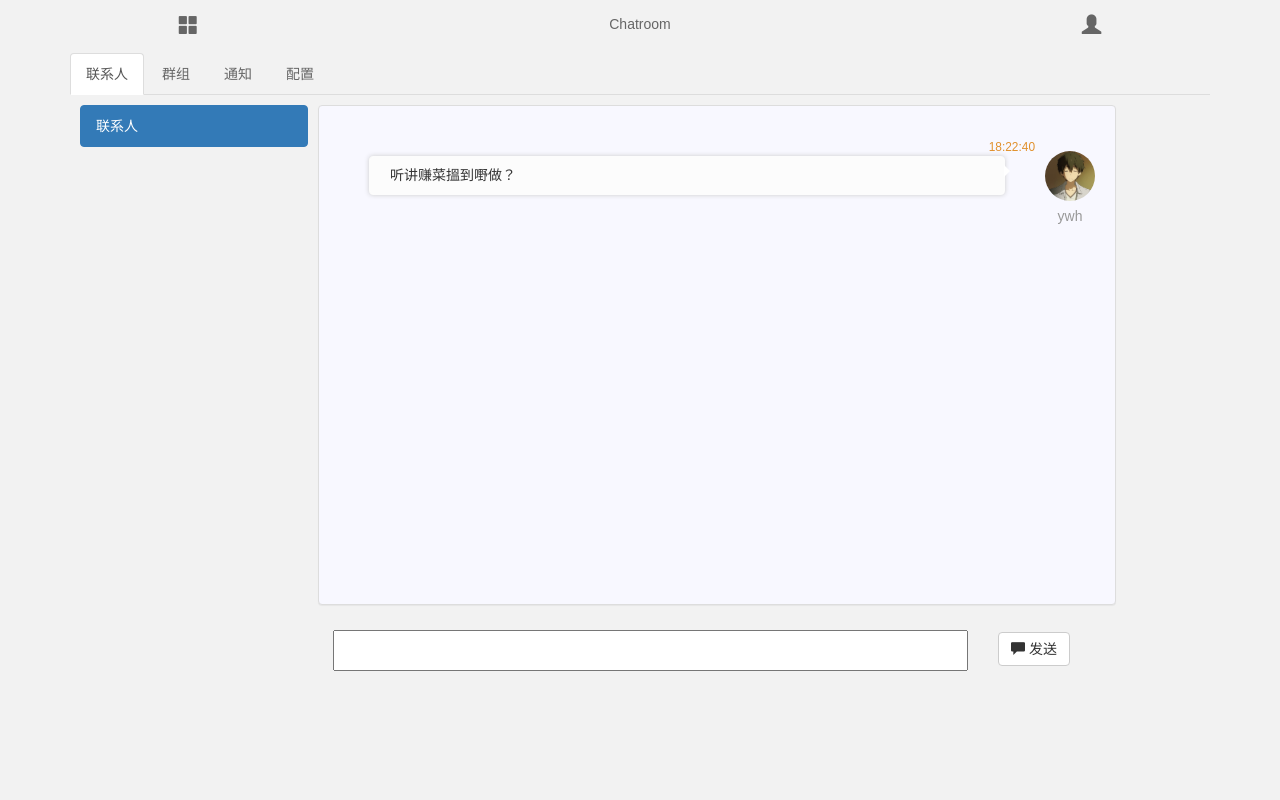
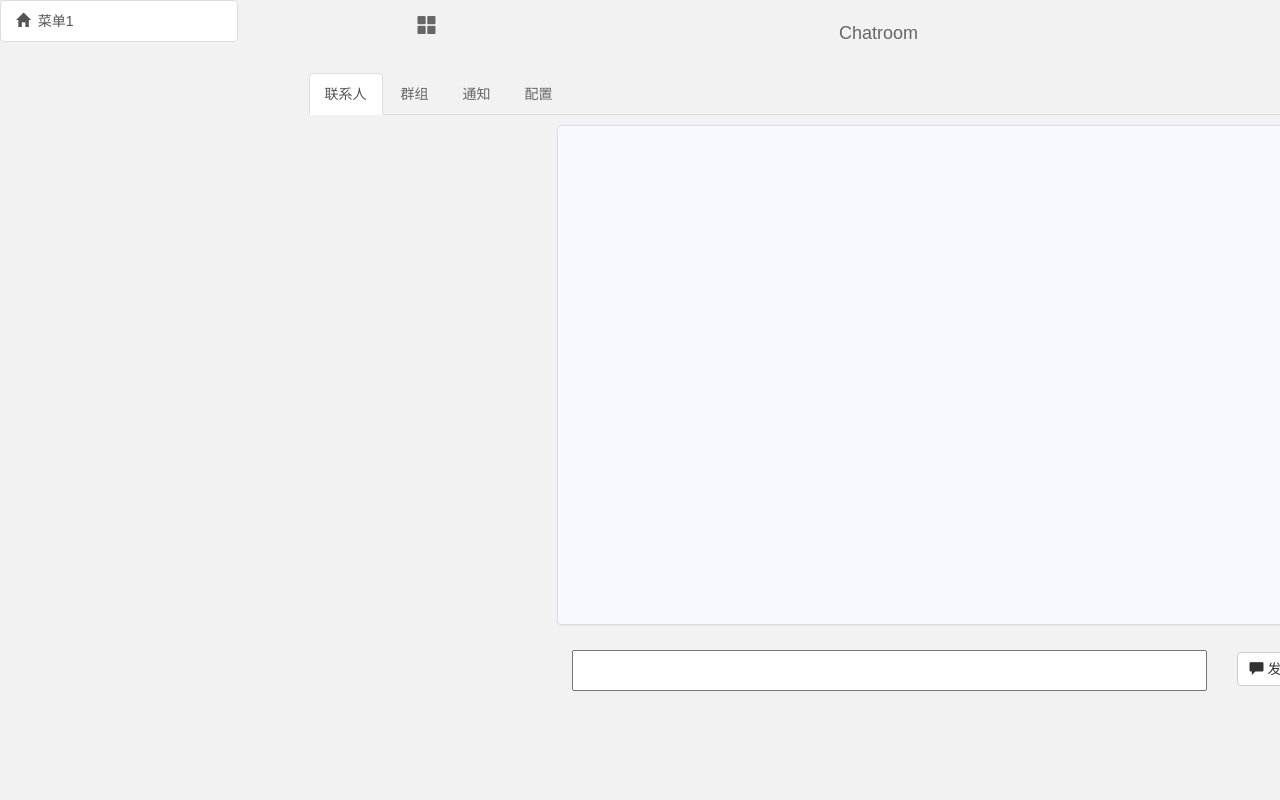
Before and after one commit to EcthelionF/Chatroom, a Django app: page / in a window 1280 px wide, after a click that opens the changed part. Run offline with Django 3.2, Linux system fonts and the light colour scheme; the visitor is signed in with stand-in values (Sample User, id 1); data that the repository does not hold is empty; some libraries are stand-ins or nearby versions.

Commit message:
修复界面显示、窗口切换异常

```diff
--- a/static/css/style.css
+++ b/static/css/style.css
@@ -14,6 +14,7 @@ li{list-style:none;}
 .menu a:hover{text-decoration:none;background-color:#ffffff;}
 .ui-loader h1{display:none;}
 .avatar_{width:50px;border-radius:50%;margin-top:15px;opacity:1;filter:alpha(opacity=100);transition:all 0.3s ease-in 0s;-moz-transition:all 0.3s ease-in 0s;-webkit-transition:all 0.3s ease-in 0s;-o-transition:all 0.3s ease-in 0s;}
+.user:hover{text-decoration:none;}
 .user:hover .avatar_{border-radius:0;transition:all 0.3s ease-in 0s;-moz-transition:all 0.3s ease-in 0s;-webkit-transition:all 0.3s ease-in 0s;-o-transition:all 0.3s ease-in 0s;opacity:.8;filter:alpha(opacity=80);}
 .content-reply-box{width:100%;overflow:hidden;}
 .content-reply-box li{width:100%;overflow:hidden;margin-bottom:2em;}
--- a/templates/index.html
+++ b/templates/index.html
@@ -14,13 +14,13 @@
     <div data-role="page">
         <div data-role="header" class="header linear-g">
             <a href="#panel-left" data-iconpos="notext" class="glyphicon glyphicon-th-large col-xs-2 text-right"></a>
-        <a class="text-center col-xs-8" id="chat-title">Chatroom</a>
+            <a class="text-center col-xs-8" id="chat-title"><h4><span>Chatroom</span></h4></a>
             <a href="#panel-right" data-iconpos="notext" class="glyphicon glyphicon-user col-xs-2 text-left"></a>
         </div>
-    {#    <div data-role="panel" data-position="left" data-display="push" class="list-group shortcut_menu dn linear-g"#}
-    {#         id="panel-left">#}
-    {#        <a href="#" class="list-group-item"><span class="glyphicon glyphicon-home"> </span> &nbsp;菜单1</a>#}
-    {#    </div>#}
+        <div data-role="panel" data-position="left" data-display="push" class="list-group shortcut_menu dn linear-g"
+             id="panel-left">
+            <a href="#" class="list-group-item"><span class="glyphicon glyphicon-home"> </span> &nbsp;菜单1</a>
+        </div>
         <div data-role="panel" data-position="right" data-display="push" class="user_box text-center dn linear-g"
              id="panel-right" style="background-color: white">
             {% if request.user.is_authenticated %}
@@ -29,18 +29,10 @@
                     <span class="username">{{ request.user.username }}</span>
                 </div>
                 <ul class="user_menu">
-                <li class="menu">
-                    <a href="#"><span class="glyphicon glyphicon-cog"> </span> &nbsp;基本设置</a>
-                </li>
-                <li class="menu">
-                    <a href="#"><span class="glyphicon glyphicon-lock"> </span> &nbsp;修改密码</a>
-                </li>
-                <li class="menu">
-                    <a href="#"><span class="glyphicon glyphicon-picture"> </span> &nbsp;上传头像</a>
-                </li>
-                <li class="menu">
-                    <a href="{% url 'logout' %}"><span class="glyphicon glyphicon-off"> </span> &nbsp;安全退出</a>
-                </li>
+                    <li class="menu"><a href="#"><span class="glyphicon glyphicon-cog"> </span> &nbsp;基本设置</a></li>
+                    <li class="menu"><a href="#"><span class="glyphicon glyphicon-lock"> </span> &nbsp;修改密码</a></li>
+                    <li class="menu"><a href="#"><span class="glyphicon glyphicon-picture"> </span> &nbsp;上传头像</a></li>
+                    <li class="menu"><a href="{% url 'logout' %}"><span class="glyphicon glyphicon-off"> </span> &nbsp;安全退出</a></li>
                 </ul>
             {% else %}
                 <div class="u_info">
@@ -72,43 +64,18 @@
             <div data-role="content" class="container" role="main" style="" id="chat-box">
                 <div>
                     <ul class="nav nav-tabs" role="tablist">
-                    <li role="presentation" class="active">
-                        <a href="#contacts" role="tab" data-toggle="tab">联系人</a>
-                    </li>
-                    <li role="presentation">
-                        <a href="#groups" role="tab" data-toggle="tab">群组</a>
-                    </li>
-                    <li role="presentation">
-                        <a href="#notifications" role="tab" data-toggle="tab">通知</a>
-                    </li>
-                    <li role="presentation">
-                        <a href="#settings" role="tab" data-toggle="tab">配置</a>
-                    </li>
+                        <li role="presentation" class="active"><a href="#contacts" role="tab" data-toggle="tab">联系人</a></li>
+                        <li role="presentation"><a href="#groups" role="tab" data-toggle="tab">群组</a></li>
+                        <li role="presentation"><a href="#notifications" role="tab" data-toggle="tab">通知</a></li>
+                        <li role="presentation"><a href="#settings" role="tab" data-toggle="tab">配置</a></li>
                     </ul>
                     <div class="tab-content">
                         <div role="tabpanel" class="tab-pane active" id="contacts">
                             <div id="chat-box-left">
-                            <div class="list-group">
-                                <a href="#" class="list-group-item active">联系人</a>
-                            </div>
+                                <div class="list-group"></div>
                             </div>
                             <div class="panel panel-default" id="chat-box-right">
-                            <ul class="content-reply-box mg10" id="chat-content">
-                                <li class="even">
-                                    <a class="user" href="#">
-                                        <img class="img-responsive avatar_" src="{% static 'images/avatar-1.png' %}"
-                                             alt="">
-                                        <span class="user-name">ywh</span>
-                                    </a>
-                                    <div class="reply-content-box">
-                                        <span class="reply-time">18:22:40</span>
-                                        <div class="reply-content pr">
-                                            <span class="arrow">&nbsp;</span>&nbsp;&nbsp;
-                                            听讲赚菜搵到嘢做？
-                                        </div>
-                                    </div>
-                                </li>
-                            </ul>
+                                <ul class="content-reply-box mg10" id="chat-content"></ul>
                             </div>
                             <div style="float: left; width: 20%; margin: 10px"></div>
                             <div class="chat-msg-sendbox" style="float: left; width: 70%;">
@@ -126,21 +93,23 @@
                         <div role="tabpanel" class="tab-pane" id="notifications">通知</div>
                         <div role="tabpanel" class="tab-pane" id="settings">配置</div>
                     </div>
-
                 </div>
             </div>
         {% endif %}
     </div>
+
     {% csrf_token %}
 
     <script type="text/javascript" src="{% static 'js/jquery.min.js' %}"></script>
+    <script type="text/javascript" src="{% static 'js/bootstrap.min.js' %}"></script>
     <script type="text/javascript" src="{% static 'js/jquery.mobile-1.4.0-rc.1.js' %}"></script>
     <script type="text/javascript">
 
+        // 缓存会话信息
         Global_Session_Cache = {
             "single_contact": {},
-        "group_contact": {},
-    }
+            "group_contact": {}
+        };
 
         //获取Cookies
         function getCookie(name) {
@@ -170,7 +139,6 @@
                 }
             }
         });
-
         $(function () {
             $('.list-group-item,.menu a').click(function () {
                 $.mobile.changePage($(this).attr('href'), {
@@ -180,16 +148,14 @@
             });
         });
 
+        // 启动时自动运行
         $(document).ready(function () {
-
-        LoadContacts();     // 加载联系人列表
-        GetMsg();           // 获取新消息
-
+            LoadContacts();                     // 加载联系人列表
+            GetMsg();                           // 获取新消息
             $("body").delegate("textarea", "keydown", function (e) {    // 发送消息
                 if (e.which == 13) {
                     var msg_text = $("textarea").val();
                     if ($.trim(msg_text).length > 0) {
-                    console.log(msg_text)
                         SendMsg(msg_text);
                     }
                     AddSentMsg(msg_text);
@@ -236,7 +202,6 @@
                 '</div>' +
                 '</li>';
             $("#chat-content").append(msg_ele);
-
             $('#chat-box-right').animate({            // 自动滑动到最新消息
                     scrollTop: $('#chat-box-right')[0].scrollHeight
                 }, 500
@@ -260,7 +225,6 @@
                 '</div>' +
                 '</li>';
             $("#chat-content").append(msg_ele);
-
             $('#chat-box-right').animate({            // 自动滑动到最新消息
                     scrollTop: $('#chat-box-right')[0].scrollHeight
                 }, 500
@@ -273,7 +237,7 @@
             var contact_type = $("#chat-title span").attr("contact_type");
             var msg_dic = {
                 'contact_type': contact_type,
-            'to': contact_id,
+                'send_to': contact_id,
                 'from': '{{ request.user.userprofile.id }}',
                 'from_name': '{{ request.user.userprofile.name }}',
                 'msg': msg_text
@@ -292,11 +256,10 @@
             $.get(
                 "{% url 'handle_msg' %}",
                 function (callback) {
-                console.log("new msg: " + callback);
                     var msg_list = JSON.parse(callback);
                     var open_session_id = $("#chat-title span").attr("contact_id");
                     var open_session_type = $("#chat-title span").attr("contact_type");
-                $.each(msg_list, function (index, msg_item) {   // 获取新消息
+                    $.each(msg_list, function (index, msg_item) {               // 获取新消息
                         if (msg_item.contact_type == open_session_type) {
                             if (msg_item.from == open_session_id) {
                                 AddRecvMsg(msg_item);
@@ -335,12 +298,12 @@
 
         // 开启聊天窗口
         function OpenDialogBox(ele) {
+            $(ele).addClass("active");
+            $(ele).siblings().removeClass("active");
             var contact_id = $(ele).attr('contact_id');
             var contact_type = $(ele).attr('contact_type');
             var contact_name = $(ele).attr('contact_name');
-
             DumpSession();                                                      // 保存会话内容
-
             var title = '<h4><span' +
                 ' contact_id="' + contact_id + '"' +
                 ' contact_type="' + contact_type + '"'
@@ -349,11 +312,13 @@
                 '</span></h4>';
             $("#chat-title").html(title);
             $("#chat-content").html(LoadSession(contact_id, contact_type));     // 从本地缓存加载会话内容
-
             var unread_msg_ele = $(ele).find("span")[0];                        // 清理未读消息数字
             $(unread_msg_ele).text(0);
             $(unread_msg_ele).css("display", "none");
-
+            $('#chat-box-right').animate({            // 自动滑动到最新消息
+                    scrollTop: $('#chat-box-right')[0].scrollHeight
+                }, 500
+            );
         }
 
         // 保存当前聊天窗口会话内容到全局变量
@@ -364,8 +329,7 @@
                 Global_Session_Cache[contact_type][contact_id] = $("#chat-content").html();
             }
         }
-
-    function DumpSession2(contact_id, contact_type, content){
+        function DumpSession2(contact_id, contact_type, content) {
             if (contact_id) {
                 Global_Session_Cache[contact_type][contact_id] = content;
             }
@@ -381,9 +345,9 @@
         }
 
         // 计算未读消息数目
-    function UpdateUnreadMsgNum(contact_id, contact_type){
+        function UpdateUnreadMsgNum(contact_id, contact_type) {
             var msg_num = $("#chat-box-left .list-group a[contact_id='" + contact_id + "']").find("span")[0];
-        $(msg_num).text(parseInt($(msg_num).text())+1);
+            $(msg_num).text(parseInt($(msg_num).text()) + 1);
             $(msg_num).show();
         }
     </script>
--- a/webchat/views.py
+++ b/webchat/views.py
@@ -49,9 +49,9 @@ class ContactView(View):
     def get(self, request):
         contacts = request.user.userprofile.friends.select_related().values("id", "name", )
         groups = request.user.userprofile.webgroup_set.select_related().values("id", "name", "max_members")
-        contact_dic = {
-            "group_list": list(groups),
-            "contact_list": list(contacts),
+        contact_dic = {         # 组关联了联系人、联系人没有关联组，所以要使用webgroup_set反向查询
+            "group_list": list(groups),             # 群列表
+            "contact_list": list(contacts),         # 联系人列表
         }
         return HttpResponse(json.dumps(contact_dic))
 
@@ -62,12 +62,12 @@ class HandleMsgView(View):
     # 接收前台传来消息
     def post(self, request):
         data = json.loads(request.POST.get("data"))
-        send_to = data["to"]
+        send_to = data["send_to"]
 
-        if send_to not in Global_MQ:                        # 消息队列中没有该联系人，则新建一个
+        if send_to not in Global_MQ:                    # 消息队列中没有该联系人，则新建一个
             Global_MQ[send_to] = Queue.Queue()
-        data["timestamp"] = time.time()                     # 给接收到的消息打上时间戳后加入队列
-        Global_MQ[send_to].put(data)
+        data["timestamp"] = time.time()                 # 给接收到的消息打上时间戳后加入队列
+        Global_MQ[send_to].put(data)                    # 在有用户发起get请求获取消息之前，暂存在服务端
 
         return HttpResponse(Global_MQ[send_to].qsize())
 
@@ -77,16 +77,15 @@ class HandleMsgView(View):
         msg_list = []
         if request_user in Global_MQ:
             msg_nums = Global_MQ[request_user].qsize()
-            if msg_nums == 0:                               # 没有新消息则把队列阻塞，直到有新消息进入（前端GetMsg()递归请求新消息）
+            if msg_nums == 0:       # 没有新消息则把队列阻塞，直到有新消息进入（前端GetMsg()递归请求新消息）
                 try:
-                    msg_list.append(Global_MQ[request_user].get(timeout=3))
+                    msg_list.append(Global_MQ[request_user].get(timeout=3))     # 3秒后无论是否有新消息都返回
                 except Exception:
                     pass
             for _ in range(msg_nums):
                 msg_list.append(Global_MQ[request_user].get())
 
-        # 没有用户发来消息时，新建一个队列
-        else:
+        else:       # 当请求中的联系人的消息队列未建立
             Global_MQ[request_user] = Queue.Queue()
 
         return HttpResponse(json.dumps(msg_list))
```
Also changed, not shown: 14 other files. Lines whose indentation alone changed are shown as unchanged.
